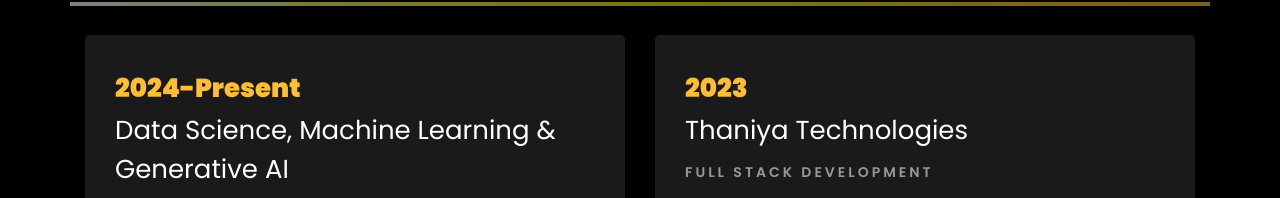
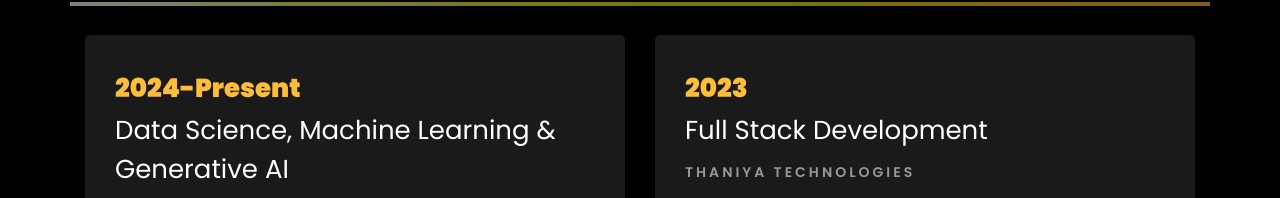
Before and after one commit to durgaprasad-04/durgaprasad-04.github.io, a plain HTML site: page index.html in a window 1280 px wide. Shown: the part 2225-2423 px from the top of the page. Drawn offline with Linux system fonts and the light colour scheme; files whose address does not match are found by name.

Commit message:
Update index.html

```diff
--- a/index.html
+++ b/index.html
@@ -342,8 +342,8 @@
 				<div class="col-md-6">
 					<div class="resume-wrap ftco-animate">
 						<span class="date">2023</span>
-						<h2>Thaniya Technologies</h2>
-						<span class="position">Full Stack Development</span>
+						<h2>Full Stack Development</h2>
+						<span class="position">Thaniya Technologies</span>
 						<p class="mt-4">Thaniya Technologies is a company based in Mangaluru, India, dedicated to transforming and enriching lives through cutting-edge IT solutions and innovative technology.
 							<ul>
 								<li>Enhanced Technical Skills and Knowledge from the internship.</li>
```
